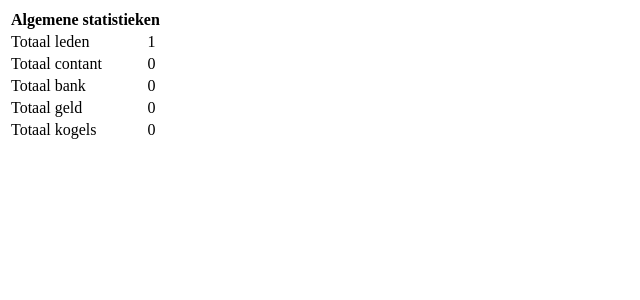
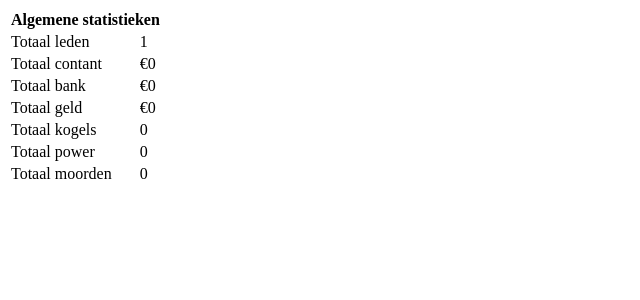
Before and after one commit to Mauro0294/mafiazone, a PHP site: page /statistieken.php in a window 1280 px wide. Shown: the top 300 px of the page, without its empty margins (0-640 px from the left). Run offline with PHP 8.4, Linux system fonts and the light colour scheme; tables that the repository leaves empty or names only in its code hold one stand-in row (values such as "Sample post").

Commit message:
Added number formats

```diff
--- a/statistieken.php
+++ b/statistieken.php
@@ -27,7 +27,7 @@
     $rows = $stmt->fetch();
     $sum_cash = $rows['sum_cash']
     ?>
-    <td><?php echo $sum_cash ?></td>
+    <td><?php echo "€" . number_format($sum_cash, 0, ',', '.') ?></td>
     </tr>
     <tr>
     <td>Totaal bank</td>
@@ -37,11 +37,11 @@
     $rows = $stmt->fetch();
     $sum_bank = $rows['sum_bank']
     ?>
-    <td><?php echo $sum_bank ?></td>
+    <td><?php echo "€" . number_format($sum_bank, 0, ',', '.') ?></td>
     </tr>
     <tr>
     <td>Totaal geld</td>
-    <td><?php echo $sum_cash + $sum_bank?></td>
+    <td><?php echo "€" . number_format($sum_cash + $sum_bank, 0, ',', '.') ?></td>
     </tr>
     <tr>
     <td>Totaal kogels</td>
@@ -53,6 +53,26 @@
     ?>
     <td><?php echo $sum_kogels ?></td>
     </tr>
+    <tr>
+    <td>Totaal power</td>
+    <?php
+    $stmt = $pdo->prepare("SELECT SUM(power) as sum_power FROM users");
+    $stmt->execute();
+    $rows = $stmt->fetch();
+    $sum_power = $rows['sum_power']
+    ?>
+    <td><?php echo number_format($sum_power, 0, ',', '.') ?></td>
+    </tr>
+    <tr>
+    <td>Totaal moorden</td>
+    <?php
+    $stmt = $pdo->prepare("SELECT SUM(moorden) as sum_moorden FROM users");
+    $stmt->execute();
+    $rows = $stmt->fetch();
+    $sum_moorden = $rows['sum_moorden']
+    ?>
+    <td><?php echo $sum_moorden ?></td>
+    </tr>
     </table>
     </body>
 </html>
```
